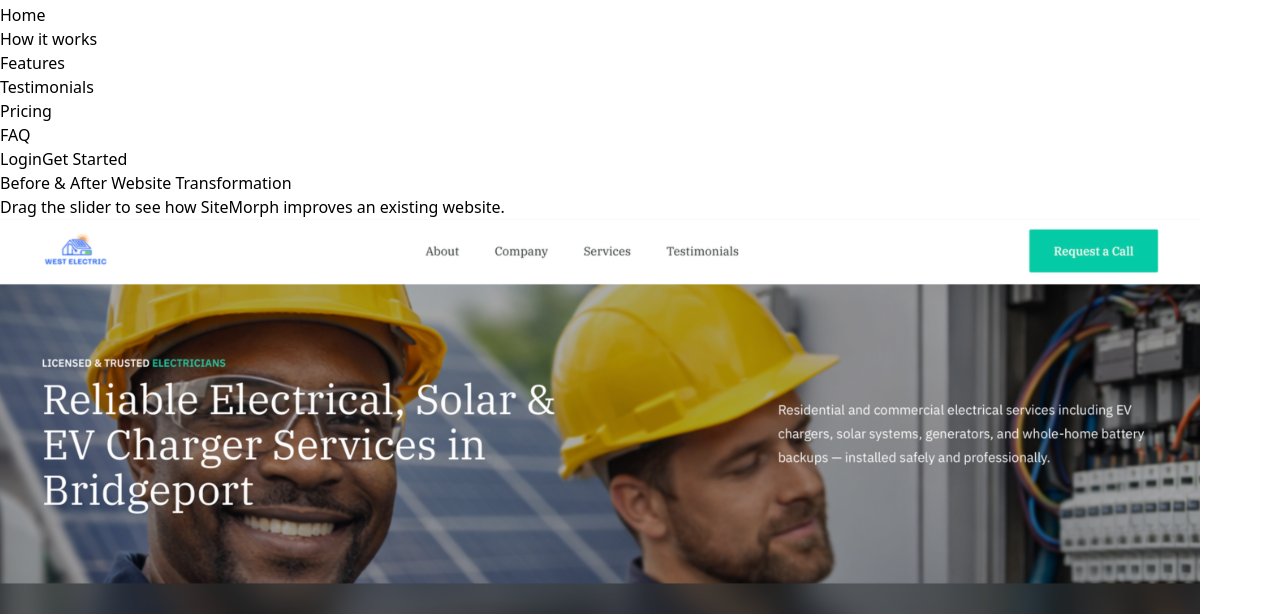
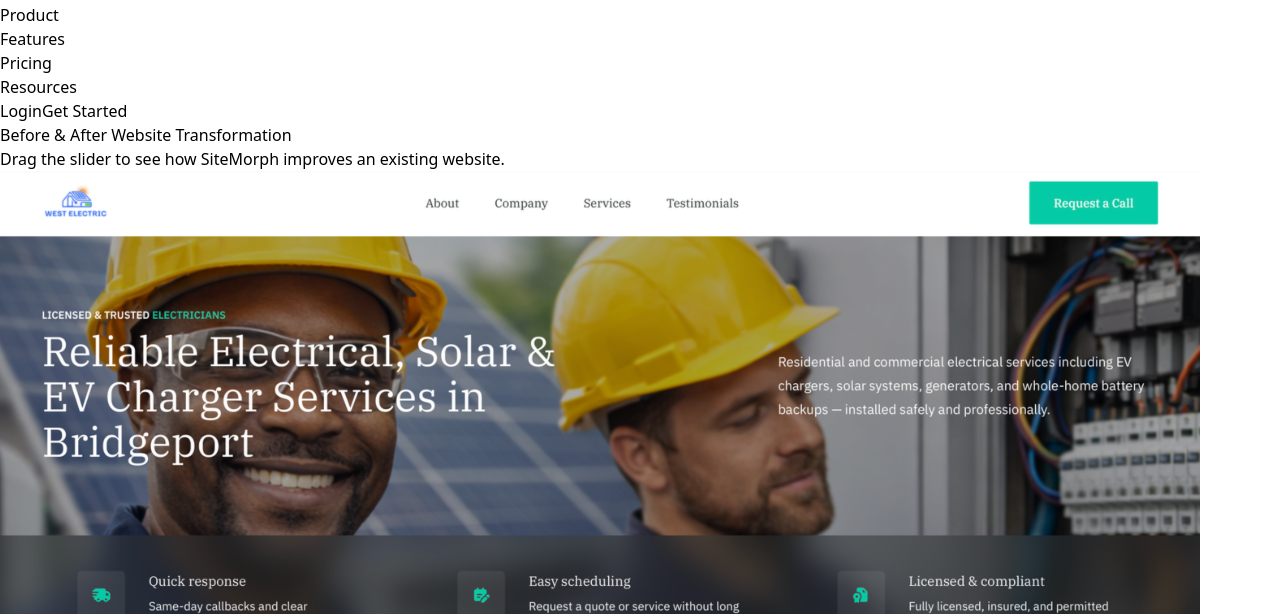
Before and after one commit to AttilaHalmai/sitemorph-landing, a website: page src/html/index.html in a window 1280 px wide. Shown: the part 317-931 px from the top of the page. Drawn offline with nearby package versions, Linux system fonts and the light colour scheme; files that its build step writes are made by us from their sources; files whose address does not match are found by name.

Commit message:
contact us

```diff
--- a/src/html/index.html
+++ b/src/html/index.html
@@ -13,8 +13,7 @@
 <body class="antialiased bg-body text-body font-body">
     <div class="">
 
-      <!-- Hero / Navigation -->
-      <section id="home" data-from-ai="false" class="bg-gray-50 pb-24" x-data="{ mobileNavOpen: false }">
+      <section data-from-ai="false" class="bg-gray-50 pb-24" x-data="{ mobileNavOpen: false }">
               <nav class="bg-white">
                 <div class="container mx-auto px-4">
                   <div class="relative flex h-24 items-center">
@@ -32,7 +31,7 @@
                       <a class="inline-block hover:text-yellowGreen-700 mr-10 removed" href="#">
 
                       </a>
-                      <a class="inline-block hover:text-yellowGreen-700 mr-10" href="#home">Home</a><a class="inline-block hover:text-yellowGreen-700 mr-10" href="#how-it-works">How it works</a><a class="inline-block hover:text-yellowGreen-700 mr-10" href="#features">Features</a><a class="inline-block hover:text-yellowGreen-700 mr-10" href="#testimonials">Testimonials</a><a class="inline-block hover:text-yellowGreen-700 mr-10" href="#pricing">Pricing</a><a class="inline-block hover:text-yellowGreen-700" href="#faq">FAQ</a>
+                      <a class="inline-block hover:text-yellowGreen-700 mr-10" href="#">Home</a><a class="inline-block hover:text-yellowGreen-700 mr-10" href="#">How it works</a><a class="inline-block hover:text-yellowGreen-700 mr-10" href="#">Features</a><a class="inline-block hover:text-yellowGreen-700 mr-10" href="#">Testimonials</a><a class="inline-block hover:text-yellowGreen-700 mr-10" href="#">Pricing</a><a class="inline-block hover:text-yellowGreen-700" href="#">FAQ</a>
                     </div>
                     <div class="hidden lg:block">
             <a class="inline-flex items-center justify-center h-10 mr-4 px-4 text-center text-sm text-gray-700 hover:text-yellowGreen-700 font-semibold transition duration-200" href="#">Login</a><a class="inline-flex items-center justify-center h-10 px-4 text-center text-sm text-gray-700 hover:text-yellowGreen-700 font-semibold border border-gray-200 hover:border-yellowGreen-600 shadow-sm hover:shadow-none rounded-lg transition duration-200" href="#">Get Started</a>
@@ -90,12 +89,10 @@
                   </div>
                   <div class="py-12 mb-auto">
                     <ul class="flex-col">
-                      <li class="mb-6"><a class="inline-block text-black" href="#home">Home</a></li>
-                      <li class="mb-6"><a class="inline-block text-black" href="#how-it-works">How it works</a></li>
-                      <li class="mb-6"><a class="inline-block text-black" href="#features">Features</a></li>
-                      <li class="mb-6"><a class="inline-block text-black" href="#testimonials">Testimonials</a></li>
-                      <li class="mb-6"><a class="inline-block text-black" href="#pricing">Pricing</a></li>
-                      <li><a class="inline-block text-black" href="#faq">FAQ</a></li>
+                      <li class="mb-6"><a class="inline-block text-black" href="#">Product</a></li>
+                      <li class="mb-6"><a class="inline-block text-black" href="#">Features</a></li>
+                      <li class="mb-6"><a class="inline-block text-black" href="#">Pricing</a></li>
+                      <li><a class="inline-block text-black" href="#">Resources</a></li>
                     </ul>
                   </div>
                   <div>
@@ -105,7 +102,6 @@
               </div>
             </section>
 
-      <!-- Before & After Slider -->
       <div class="w-full px-4 py-12">
         <div class="mb-8">
           <h2 class="font-heading tracking-tight text-4xl font-bold mb-4">Before &amp; After Website Transformation</h2>
@@ -134,7 +130,6 @@
         </div>
       </div>
 
-      <!-- Logo Cloud -->
       <section class="py-12 md:py-24 bg-gray-50">
         <div class="container px-4 mx-auto">
           <div class="relative max-w-6xl w-full mx-auto overflow-hidden">
@@ -194,8 +189,7 @@
         </div>
       </section>
 
-      <!-- How It Works -->
-      <section id="how-it-works" class="py-12 md:py-24 bg-radial-dark-green">
+      <section class="py-12 md:py-24 bg-radial-dark-green">
         <div class="container px-4 mx-auto">
           <div class="max-w-7xl mx-auto" x-data="{ step: 1 }">
             <div class="text-center mb-24">
@@ -244,8 +238,7 @@
         </div>
       </section>
 
-      <!-- Features -->
-      <section id="features" class="py-12 md:py-24 bg-gray-50 ">
+      <section class="py-12 md:py-24 bg-gray-50 ">
         <div class="container px-4 mx-auto">
           <div>
             <div class="max-w-2xl mx-auto mb-24 text-center">
@@ -343,7 +336,6 @@
         </div>
       </section>
 
-      <!-- Stats -->
       <section class="py-12 md:py-24 bg-radial-dark-green">
         <div class="container px-4 mx-auto">
           <div class="py-12 md:py-18 px-8 md:px-10 lg:px-18 bg-radial-dark-green rounded-xl">
@@ -374,8 +366,7 @@
         </div>
       </section>
 
-      <!-- Testimonials -->
-      <section id="testimonials" x-data="{ activeSlide: 1, slideCount: 3 }" class="py-12 md:py-24 bg-gray-900">
+      <section x-data="{ activeSlide: 1, slideCount: 3 }" class="py-12 md:py-24 bg-gray-900">
         <div class="container px-4 mx-auto">
           <div class="max-w-sm mx-auto md:max-w-none">
             <div class="flex flex-wrap -mx-4 mb-20 items-center justify-between">
@@ -543,8 +534,7 @@
         </div>
       </section>
 
-      <!-- Pricing -->
-      <section id="pricing" x-data="{ toggle: false }" class="py-12 md:py-24 bg-gray-50">
+      <section x-data="{ toggle: false }" class="py-12 md:py-24 bg-gray-50">
         <div class="container px-4 mx-auto">
           <div class="max-w-md lg:max-w-6xl mx-auto">
             <div class="flex flex-wrap items-end -mx-4 mb-24">
@@ -604,7 +594,7 @@
                 <div class="relative p-8 bg-teal-900 rounded-xl">
                   <span class="absolute top-0 right-0 m-8 inline-block px-2 py-px text-xs text-white bg-teal-800 rounded-full">Most Popular</span>
                   <h5 class="text-xl font-medium text-white mb-4">Professional</h5>
-                  <span x-text="toggle ? '$20' : '$1.99'" class="block mb-2 text-3xl font-semibold tracking-tighter text-white">$1.99</span>
+                  <span x-text="toggle ? '$120' : '$10'" class="block mb-2 text-3xl font-semibold tracking-tighter text-white">$1.99</span>
                   <span x-text="toggle ? 'annually' : 'per month'" class="block mb-6 text-gray-400">per month. Introductory price</span>
                   <a class="group relative w-full h-12 mb-8 flex items-center justify-center px-5 p-px font-bold text-gray-900 bg-yellowGreen-600 rounded-lg transition-all duration-300" href="#">
                     <div class="absolute top-0 left-0 w-full h-full rounded-lg ring ring-yellowGreen-900 animate-pulse group-hover:ring-0 transition duration-300"></div>
@@ -679,7 +669,6 @@
         </div>
       </section>
 
-      <!-- FAQ -->
       <section id="faq" class="relative pt-12 pb-12 lg:pb-0 md:pt-24 bg-teal-900 ">
         <div class="container px-4 mx-auto">
           <div class="flex flex-wrap -mx-4">
@@ -783,7 +772,6 @@
         </div>
       </section>
 
-      <!-- CTA -->
       <section class="relative py-12 md:py-24 bg-gray-900 overflow-hidden">
         <div class="relative container px-4 mx-auto">
           <div class="bg-radial-dark-green rounded-3xl overflow-hidden">
@@ -830,7 +818,6 @@
         </div>
       </section>
 
-      <!-- Footer -->
       <section class="py-12 md:pt-24 bg-gray-900">
         <div class="container px-4 mx-auto">
           <div class="max-w-5xl mx-auto">
@@ -863,7 +850,6 @@
         </div>
       </section>
     </div>
-    <!-- Page Scripts -->
     <script type="text/javascript" src="js/763355.js?v=1770401604" data-custom-component-id="763355"></script>
 </body>
 </html>
```
Also changed, not shown: src/assets/images/before-after/after-1200x800 2.png (deleted), src/assets/images/before-after/before-1200x800 2.png (deleted), src/assets/images/how-it-works/how-it-works-1 2.png (deleted), src/assets/images/how-it-works/how-it-works-2 2.png (deleted), src/assets/images/how-it-works/how-it-works-3 2.png (deleted), src/assets/images/logo-clouds/logo-1.png (deleted), src/assets/images/logo-clouds/logo-2.png (deleted), src/assets/images/logo-clouds/logo-3.png (deleted), src/assets/images/logo-clouds/logo-4.png (deleted), src/assets/images/logo-clouds/logo-5.png (deleted), src/assets/images/logo-clouds/logo-6.png (deleted), src/assets/images/logo-clouds/logo-7.png (deleted), src/assets/images/logo-clouds/logo-8.png (deleted), src/assets/images/logo/sm-color-300x80 2.png (deleted), 1 more files, 1 other file.
